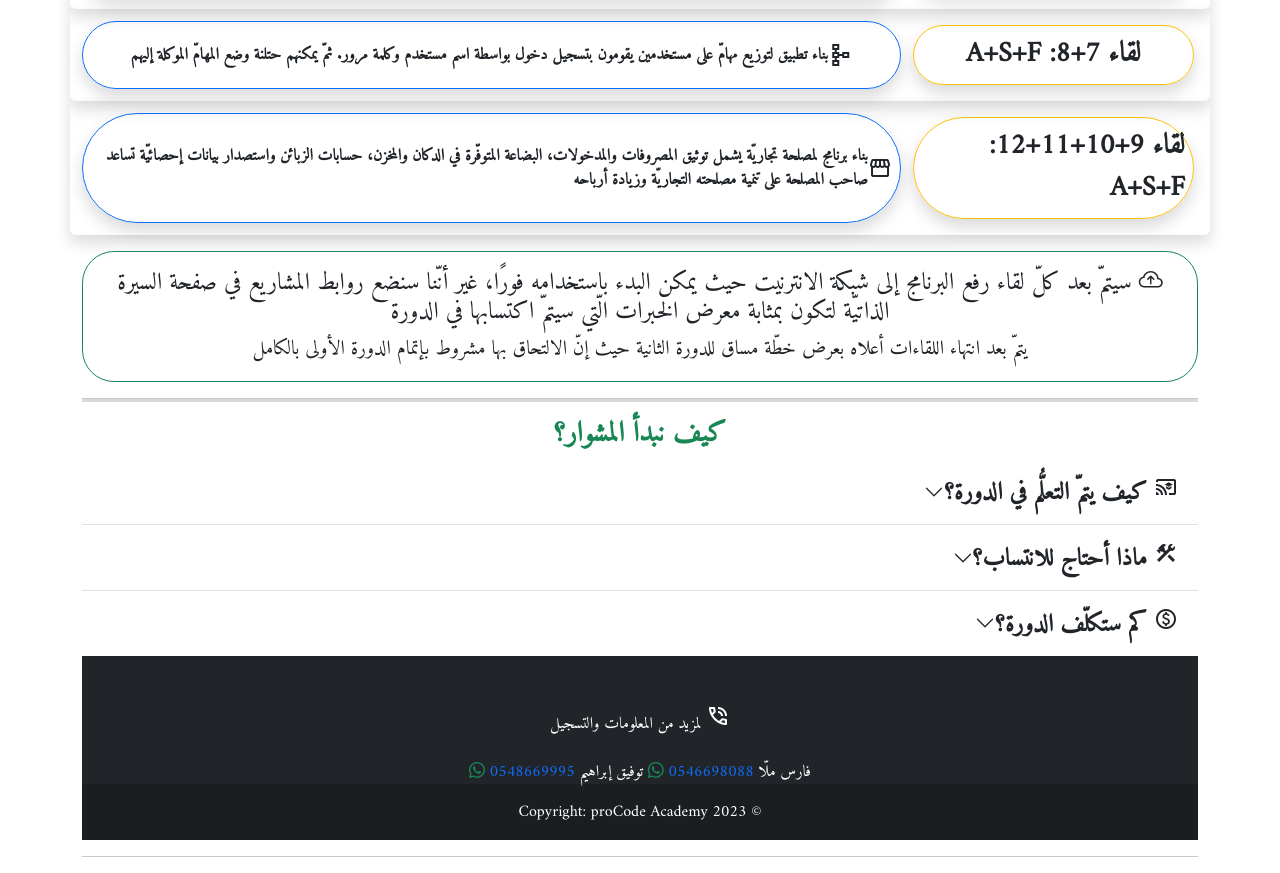
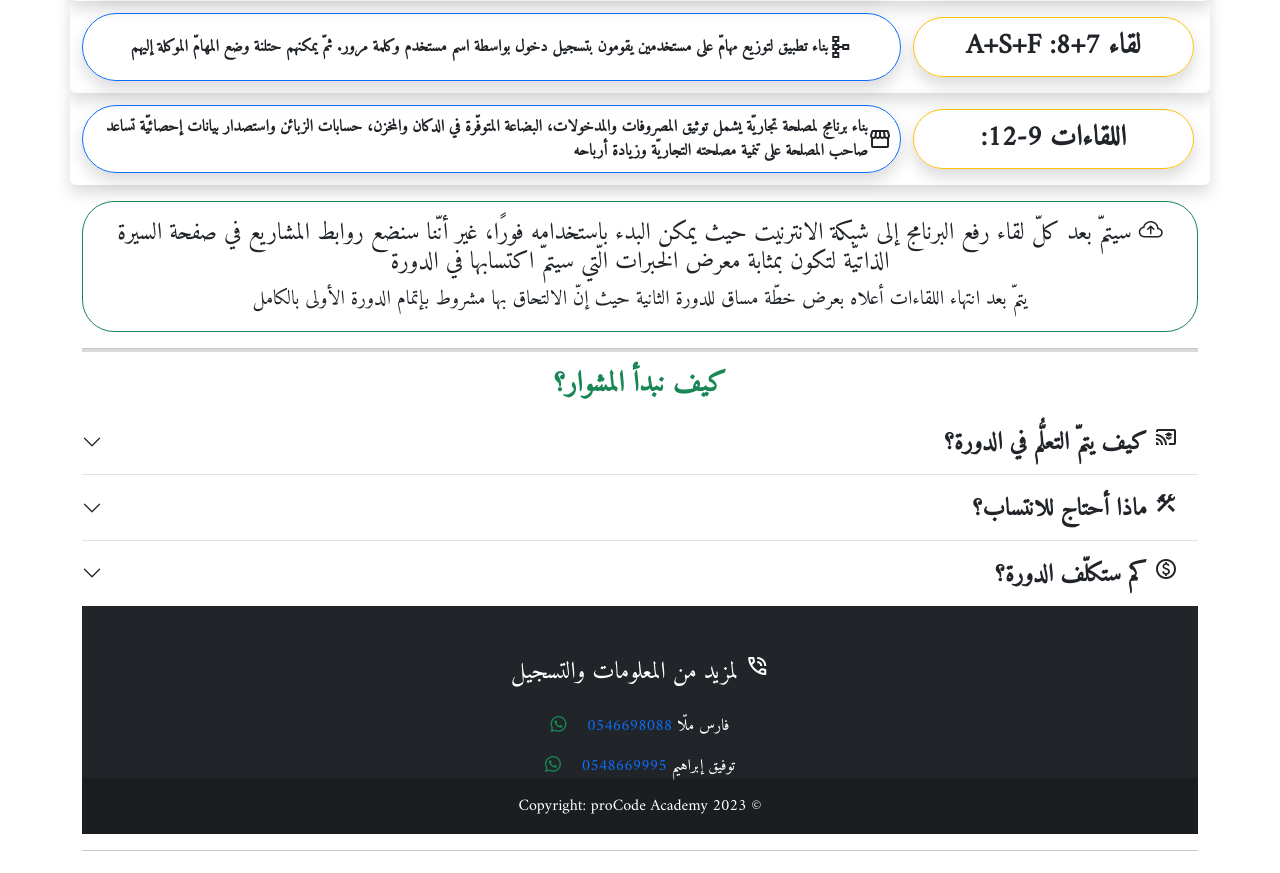
Before and after one commit to FaresMulla/procodeLandingPage, a plain HTML site: page index.html in a window 1280 px wide. Shown: the part 1520-2393 px from the top of the page. Drawn offline with nearby package versions, Linux system fonts and the light colour scheme.

Commit message:
fixed from fares

```diff
--- a/index.html
+++ b/index.html
@@ -38,8 +38,8 @@
       <div class="row text-center mt-3 p-2">
         <div class="col-sm-12 col-12">
           <h5>
-            <p class="TXTbG p-1 rounded-pill rounded"> معهد برو-كود يعلن عن افتتاح دورة البرمجة المرتكزة على بناء المشاريع
-            الشبكيّة الرائدة في الشمال</p>
+            <p class=""><span class="TXTbG p-1 rounded-pill rounded"> معهد برو-كود يعلن عن افتتاح دورة البرمجة المرتكزة على بناء المشاريع
+            الشبكيّة الرائدة في الشمال </span></p>
           </h5>
           <h5><span class="TXTbG p-1 rounded-pill rounded"> إتقان بناء البرامج والتطبيقات خلال 6 أسابيع</span></h5>
         </div>
@@ -322,8 +322,8 @@
 
                   <div class="row shadow p-2 rounded">
                     <div class="fw-bolder fs-3 border border-warning rounded-pill shadow p-2 rounded col-3 m-2 d-flex align-items-center justify-content-center">
-                      لقاء 9+10+11+12:
-                      A+S+F
+                       اللقاءات 9-12:
+
                     </div>
                     <div class="fw-bolder border border-primary rounded-pill shadow p-2 rounded col m-1 d-flex align-items-center justify-content-center">
                       <span class="material-symbols-outlined">
@@ -360,8 +360,8 @@
           <div class="accordion-item">
             <h2 class="accordion-header" id="flush-headingOne">
               <button class="accordion-button collapsed" type="button" data-bs-toggle="collapse" data-bs-target="#flush-collapseOne" aria-expanded="false" aria-controls="flush-collapseOne">
-                <h4 class="card-title fs-4 text-center fw-bolder">
-                  <span class="material-symbols-outlined">
+                <h4 class="card-title fs-4 text-end fw-bolder col-12">
+                  <span class="material-symbols-outlined ">
                       cast_for_education
                       </span>
                   كيف يتمّ التعلُّم في الدورة؟
@@ -382,7 +382,7 @@
           <div class="accordion-item">
             <h2 class="accordion-header" id="flush-headingTwo">
               <button class="accordion-button collapsed" type="button" data-bs-toggle="collapse" data-bs-target="#flush-collapseTwo" aria-expanded="false" aria-controls="flush-collapseTwo">
-                <h4 class="card-title fs-4 text-center fw-bolder">
+                <h4 class="card-title fs-4 text-end fw-bolder col-12">
                   <span class="material-symbols-outlined">
                       construction
                   </span>
@@ -416,7 +416,7 @@
           <div class="accordion-item">
             <h2 class="accordion-header" id="flush-headingThree">
               <button class="accordion-button collapsed" type="button" data-bs-toggle="collapse" data-bs-target="#flush-collapseThree" aria-expanded="false" aria-controls="flush-collapseThree">
-                <h4 class="card-title fs-4 text-center fw-bolder">
+                <h4 class="card-title fs-4 text-end fw-bolder col-12">
                   <span class="material-symbols-outlined">
                       monetization_on
                       </span>
@@ -443,17 +443,21 @@
         <footer class="bg-dark text-center text-white">
           <!-- Grid container -->
           <div class="container p-4 pb-0">
-            <div class="container p-4">
+            <div class="container p-4 fs-4">
               <span class="material-symbols-outlined">
                 phone_in_talk
                 </span>
             لمزيد من المعلومات والتسجيل
             </div>
+            <div class="col-12 mb-3">
             فارس ملّا
-            <a href="tel:+972546698088">0546698088</a>   <a href="https://api.whatsapp.com/send/?phone=972546698088&text=مرحبا%20فارس%0Aتواصل%20معي%20بخصوص%20*دورة%20البرمجة*%0Aشكرًا%20سلفًا&type=phone_number&app_absent=0" target="_blank" rel="noopener noreferrer"><i class="bi bi-whatsapp text-success"></i></a>
+            <a class="ms-3" href="tel:+972546698088">0546698088</a>   <a href="https://api.whatsapp.com/send/?phone=972546698088&text=مرحبا%20فارس%0Aتواصل%20معي%20بخصوص%20*دورة%20البرمجة*%0Aشكرًا%20سلفًا&type=phone_number&app_absent=0" target="_blank" rel="noopener noreferrer"><i class="bi bi-whatsapp text-success"></i></a>
+          </div>
 
+          <div class="col-12">
             توفيق إبراهيم
-            <a href="tel:+972548669995">0548669995</a>   <a href="https://api.whatsapp.com/send/?phone=972548669995&text=مرحبا%20توفيق%0Aتواصل%20معي%20بخصوص%20*دورة%20البرمجة*%0Aشكرًا%20سلفًا&type=phone_number&app_absent=0" target="_blank" rel="noopener noreferrer"><i class="bi bi-whatsapp text-success"></i></a>
+            <a class="ms-3" href="tel:+972548669995">0548669995</a>   <a href="https://api.whatsapp.com/send/?phone=972548669995&text=مرحبا%20توفيق%0Aتواصل%20معي%20بخصوص%20*دورة%20البرمجة*%0Aشكرًا%20سلفًا&type=phone_number&app_absent=0" target="_blank" rel="noopener noreferrer"><i class="bi bi-whatsapp text-success"></i></a>
+          </div>
             <!-- Section: Form -->
           </div>
           <!-- Grid container -->
```
